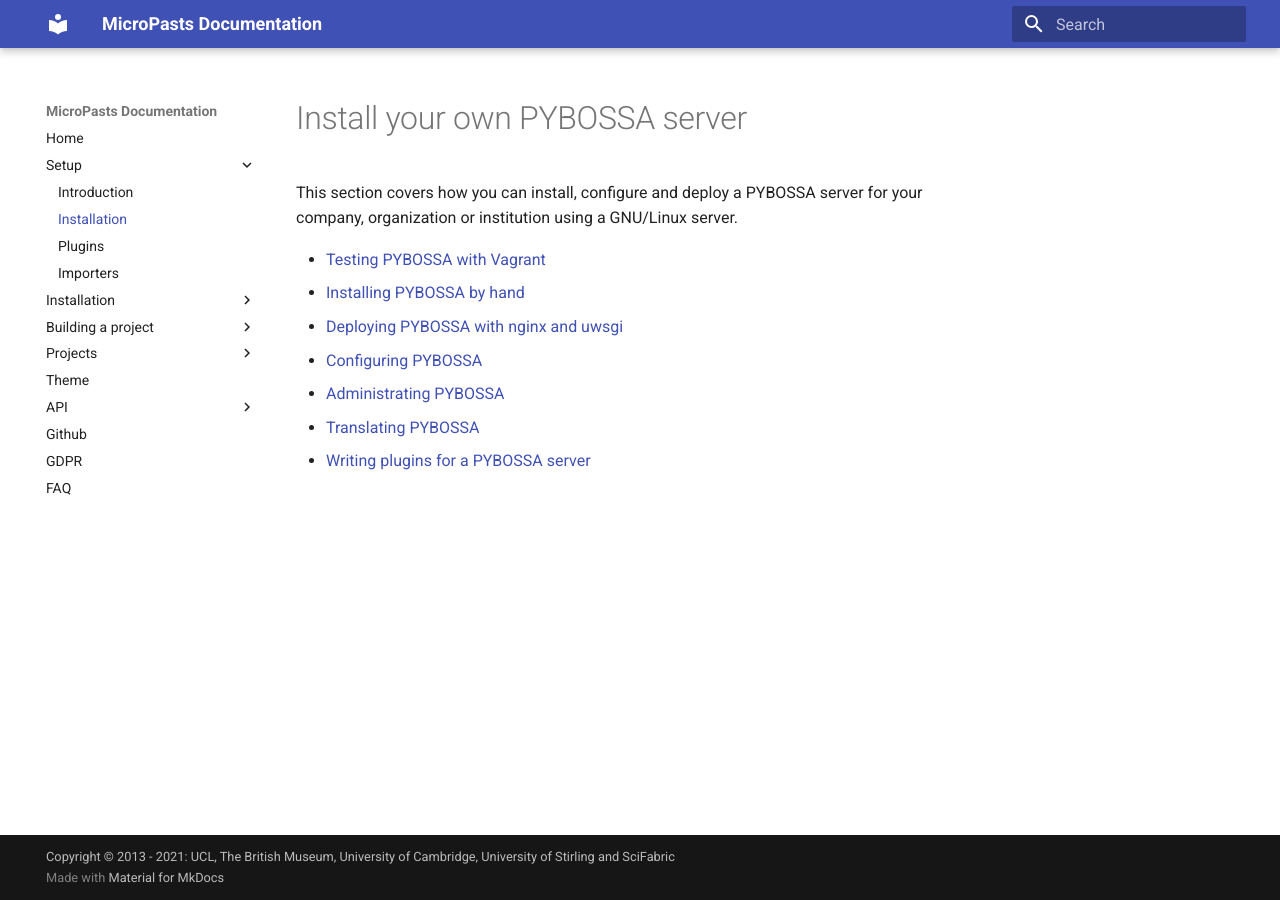
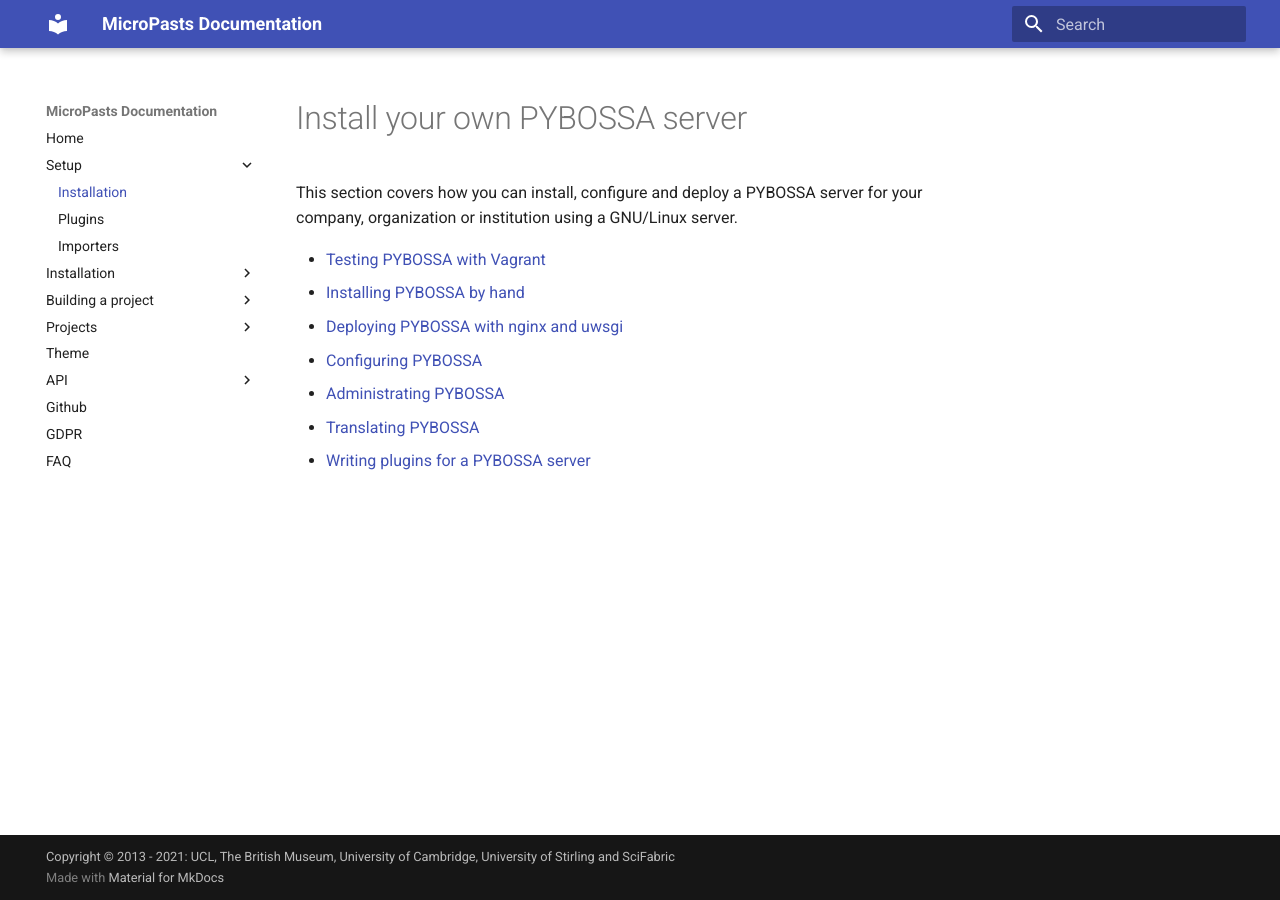
Before and after one commit to MicroPasts/micropasts-docs, an MkDocs documentation site: the page built from docs/setup/installing_pybossa.md, in a window 1280 px wide. Built offline with MkDocs 1.6.1 and Material for MkDocs 9.7.7, drawn with Linux system fonts in a browser that asks for light colours.

Commit message:
rejig of menu for setup

```diff
--- a/mkdocs.yml
+++ b/mkdocs.yml
@@ -33,7 +33,6 @@
 nav:
   - Home: 'index.md'
   - Setup:
-      - 'Introduction': 'setup/intro.md'
       - 'Installation': 'setup/installing_pybossa.md'
       - 'Plugins': 'setup/plugins.md'
       - 'Importers': 'setup/importers.md'
@@ -45,7 +44,7 @@
       - 'Administrating PYBOSSA': 'installation/admin.md'
       - 'Testing PYBOSSA with Vagrant': 'installation/vagrant.md'
       - 'Security': 'installation/security.md'
-      - Testing PYBOSSA with Vagrant: 'installation/vagrant.md'
+      - 'Testing PYBOSSA with Vagrant': 'installation/vagrant.md'
 
   - Building a project:
       - 'Introduction': 'build/intro.md'
```
